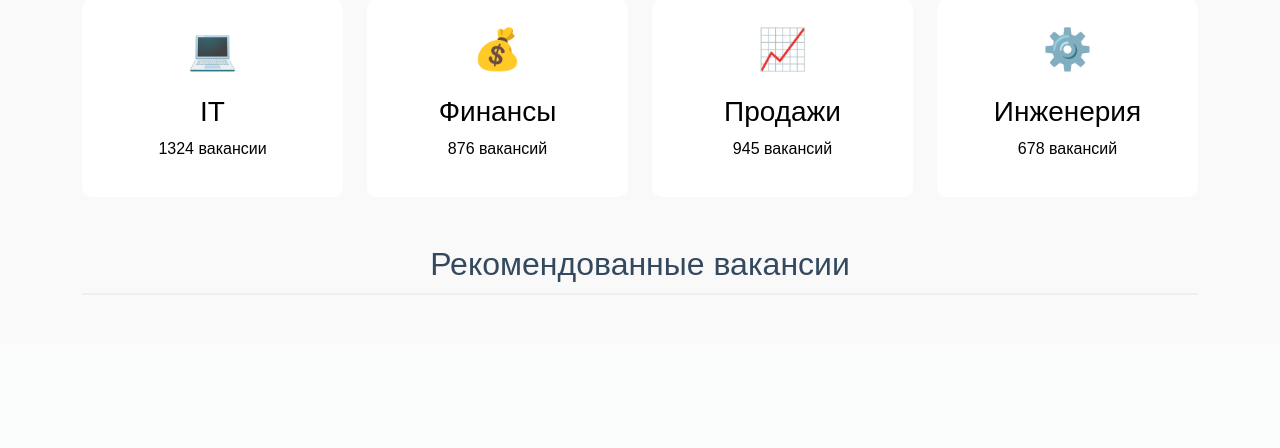
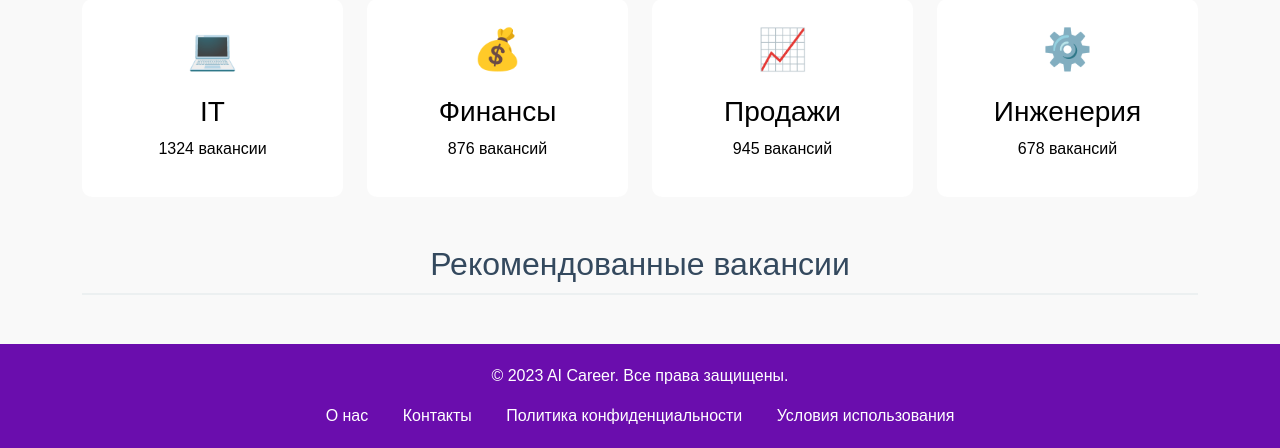
Before and after one commit to skyer12322/FinalProject, a Django app: page / in a window 1280 px wide. Shown: the part 527-975 px from the top of the page. Before the commit the page ends 822 px from the top, so only its background shows below. Run offline with Django 5.2, Linux system fonts and the light colour scheme; data that the repository does not hold is empty.

Commit message:
Added footer on index page

```diff
--- /dev/null
+++ b/RecruitHelper/templates/footer.html
@@ -0,0 +1,13 @@
+<footer class="footer">
+    <div class="container">
+        <div class="footer-content">
+            <p>© 2023 AI Career. Все права защищены.</p>
+            <ul class="footer-links">
+                <li><a href="#">О нас</a></li>
+                <li><a href="#">Контакты</a></li>
+                <li><a href="#">Политика конфиденциальности</a></li>
+                <li><a href="#">Условия использования</a></li>
+            </ul>
+        </div>
+    </div>
+</footer>
--- a/RecruitHelper/templates/index.html
+++ b/RecruitHelper/templates/index.html
@@ -90,6 +90,7 @@
             </div>
         </section>
     </div>
+    {% include "footer.html" %}
 
     <style>
         .navbar {
--- a/static/css/styles.css
+++ b/static/css/styles.css
@@ -299,3 +299,30 @@ button:hover {
     padding-top: 30px;
     text-align: center;
 }
+
+.footer {
+    background-color: #6a0dad;
+    color: white;
+    padding: 20px 0;
+    text-align: center;
+}
+
+.footer-links {
+    list-style-type: none;
+    padding: 0;
+    margin: 10px 0 0;
+}
+
+.footer-links li {
+    display: inline;
+    margin: 0 15px;
+}
+
+.footer-links a {
+    color: white;
+    text-decoration: none;
+}
+
+.footer-links a:hover {
+    text-decoration: underline;
+}
```
Also changed, not shown: 1 other file.
